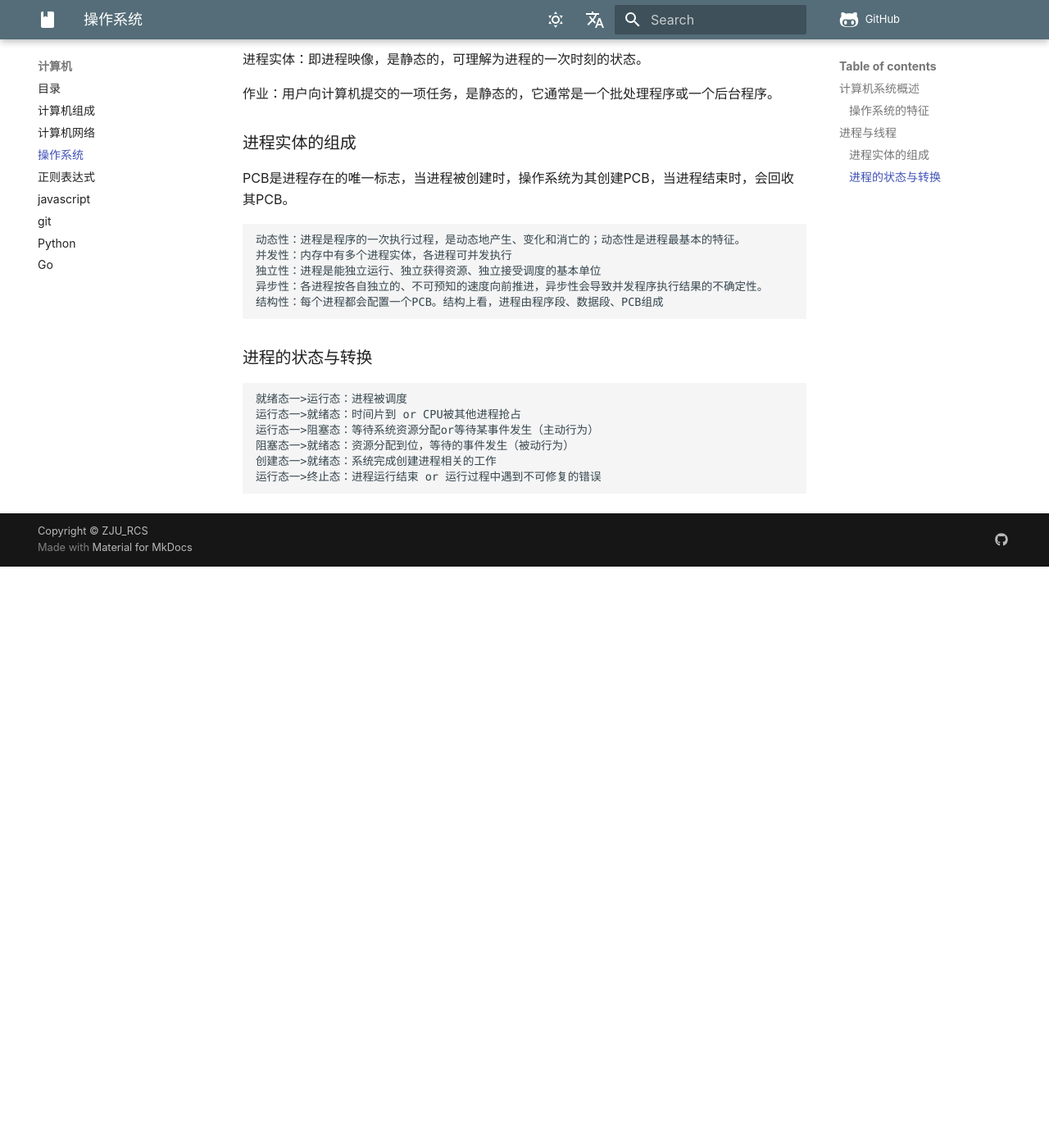
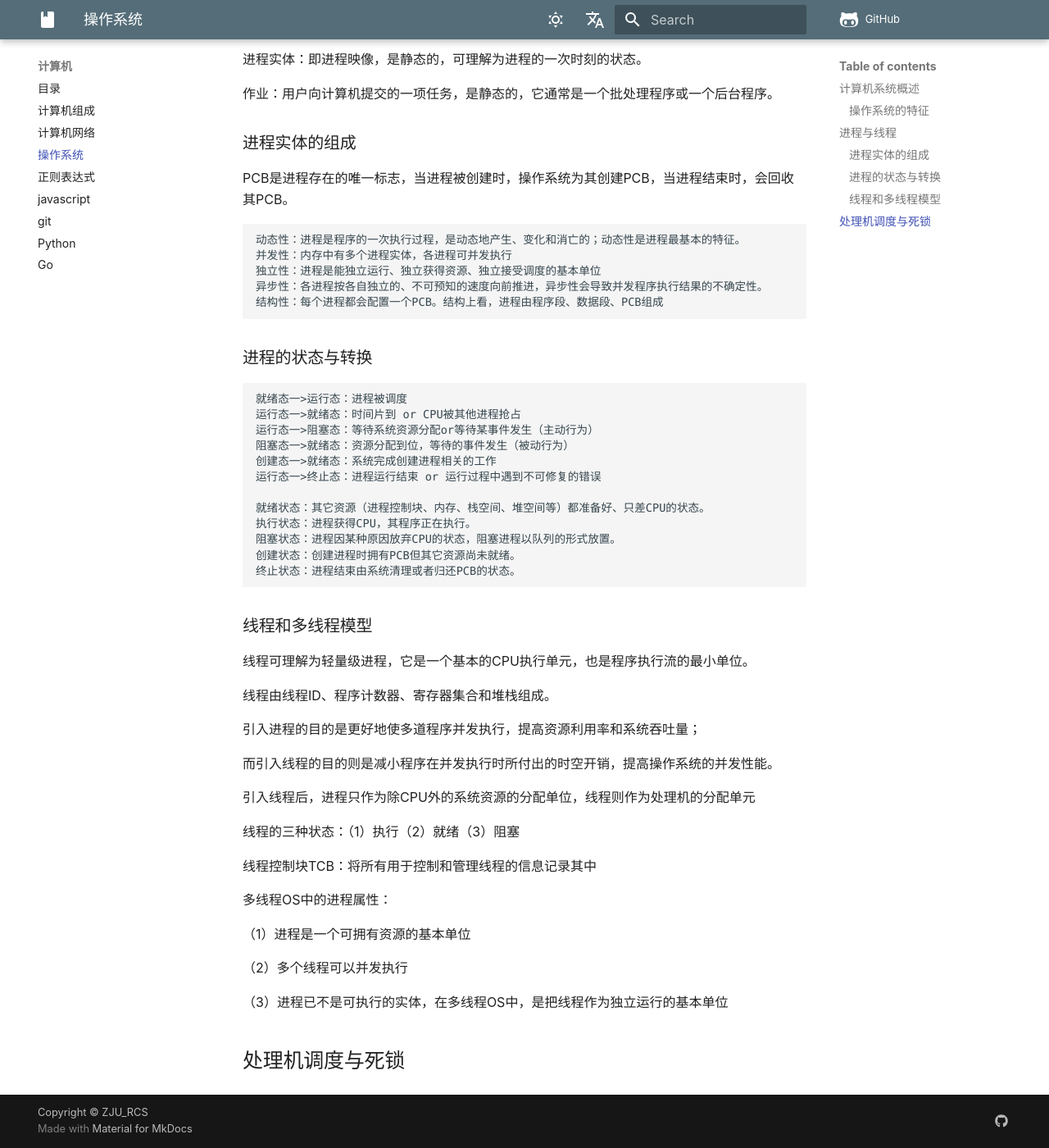
Before and after one commit to zjuer-dm/Notebook, an MkDocs documentation site: the page built from docs/computer/os.md, in a window 1280 px wide and 1400 px high, scrolled down 2066 px. Shown: the whole window at 82% size. Built offline with MkDocs 1.6.1 and Material for MkDocs 9.7.7, drawn with Linux system fonts in a browser that asks for light colours; nearby versions of some CDN libraries; some web fonts are replaced; comment, search, counter and statistics services are not loaded; before the commit the page ends 2757 px from its top, so only the background shows below that.

Commit message:
2024.12.2__

```diff
--- a/docs/computer/os.md
+++ b/docs/computer/os.md
@@ -78,3 +78,35 @@ PCB是进程存在的唯一标志，当进程被创建时，操作系统为其
     阻塞态一>就绪态：资源分配到位，等待的事件发生（被动行为）
     创建态一>就绪态：系统完成创建进程相关的工作
     运行态一>终止态：进程运行结束 or 运行过程中遇到不可修复的错误
+
+    就绪状态：其它资源（进程控制块、内存、栈空间、堆空间等）都准备好、只差CPU的状态。
+    执行状态：进程获得CPU，其程序正在执行。
+    阻塞状态：进程因某种原因放弃CPU的状态，阻塞进程以队列的形式放置。
+    创建状态：创建进程时拥有PCB但其它资源尚未就绪。
+    终止状态：进程结束由系统清理或者归还PCB的状态。
+
+### 线程和多线程模型
+
+线程可理解为轻量级进程，它是一个基本的CPU执行单元，也是程序执行流的最小单位。
+
+线程由线程ID、程序计数器、寄存器集合和堆栈组成。
+
+引入进程的目的是更好地使多道程序并发执行，提高资源利用率和系统吞吐量；
+
+而引入线程的目的则是减小程序在并发执行时所付出的时空开销，提高操作系统的并发性能。
+
+引入线程后，进程只作为除CPU外的系统资源的分配单位，线程则作为处理机的分配单元
+
+线程的三种状态：（1）执行（2）就绪（3）阻塞
+
+线程控制块TCB：将所有用于控制和管理线程的信息记录其中
+
+多线程OS中的进程属性：
+
+（1）进程是一个可拥有资源的基本单位
+
+（2）多个线程可以并发执行
+
+（3）进程已不是可执行的实体，在多线程OS中，是把线程作为独立运行的基本单位
+
+## 处理机调度与死锁
```
